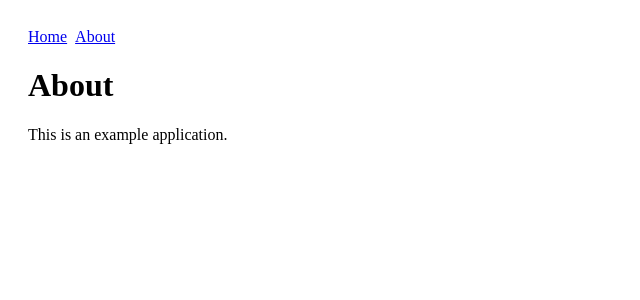
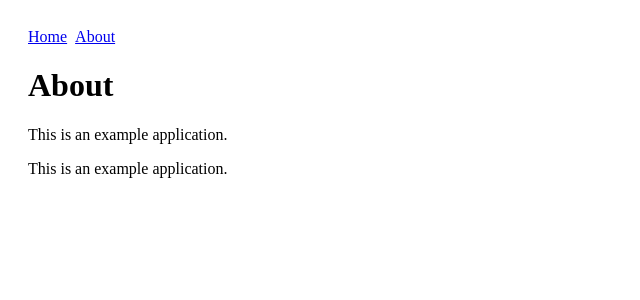
Before and after one commit to pavelkryuchkov/infra, a React (Create React App) app: page /#/about in a window 1280 px wide. Shown: the top 300 px of the page, without its empty margins (0-640 px from the left). Built offline with nearby package versions, Linux system fonts and the light colour scheme.

Commit message:
feat: add changes

```diff
--- a/src/pages/About.tsx
+++ b/src/pages/About.tsx
@@ -9,6 +9,7 @@ export const About: FC = () => {
       </Helmet>
       <h1 data-testid="page-title">About</h1>
       <p>This is an example application.</p>
+      <p>This is an example application.</p>
     </>
   );
 };
```
